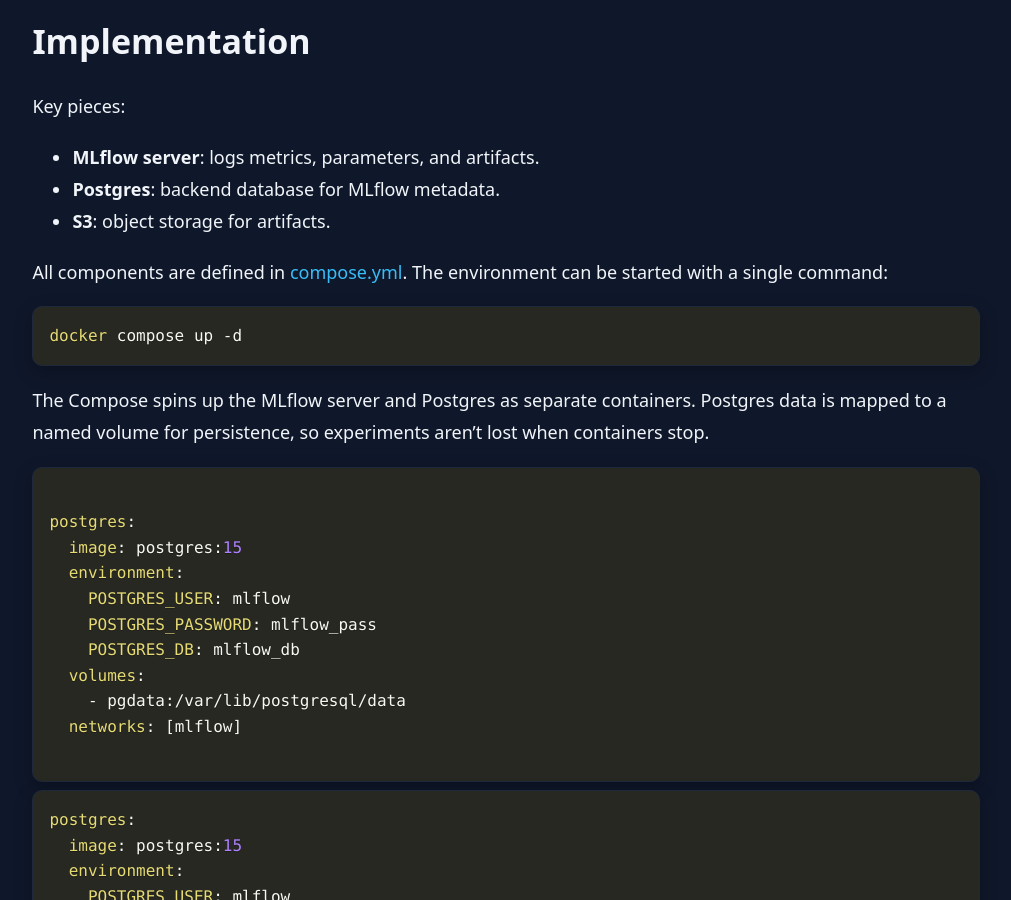
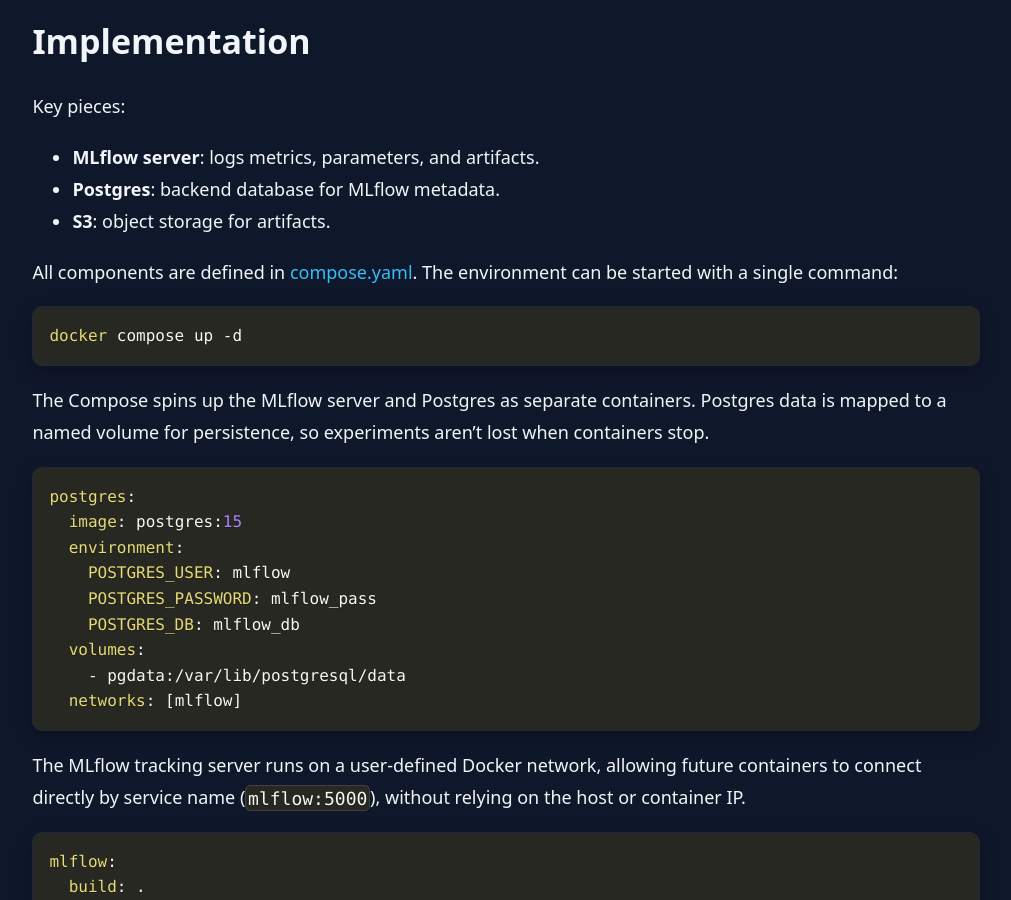
Before and after one commit to biniyamyohannes/website, a Jekyll site: the page built from _posts/2025-08-26-mlflow-infra-bootstrapping.md, in a window 1280 px wide and 900 px high, scrolled down 569 px. Shown: the whole window, without its empty margins (134-1145 px from the left). Built offline with Jekyll 4.4.1, drawn with Linux system fonts in a browser that asks for light colours; nearby versions of some CDN libraries.

Commit message:
MLflow blog post fixes.

````diff
--- a/_posts/2025-08-26-mlflow-infra-bootstrapping.md
+++ b/_posts/2025-08-26-mlflow-infra-bootstrapping.md
@@ -20,43 +20,13 @@
 - **Postgres**: backend database for MLflow metadata.
 - **S3**: object storage for artifacts.
 
-All components are defined in [compose.yml](https://github.com/biniyamyohannes/mlops-mlflow-infra/blob/main/docker/compose.yaml). The environment can be started with a single command:
+All components are defined in [compose.yaml](https://github.com/biniyamyohannes/mlops-mlflow-infra/blob/main/compose.yaml). The environment can be started with a single command:
 
 ```bash
 docker compose up -d
 ```
 
 The Compose spins up the MLflow server and Postgres as separate containers. Postgres data is mapped to a named volume for persistence, so experiments aren’t lost when containers stop.
-
-<!--
-```yaml
-postgres:
-  image: postgres:15
-  environment:
-    POSTGRES_USER: mlflow
-    POSTGRES_PASSWORD: mlflow_pass
-    POSTGRES_DB: mlflow_db
-  volumes:
-    - pgdata:/var/lib/postgresql/data
-  networks: [mlflow]
--->
-
-{% raw %}
-<pre data-line="3-4">
-  <code class="language-yaml">
-postgres:
-  image: postgres:15
-  environment:
-    POSTGRES_USER: mlflow
-    POSTGRES_PASSWORD: mlflow_pass
-    POSTGRES_DB: mlflow_db
-  volumes:
-    - pgdata:/var/lib/postgresql/data
-  networks: [mlflow]
-  </code>
-</pre>
-{% endraw %}
-
 
 ```yaml
 postgres:
````
